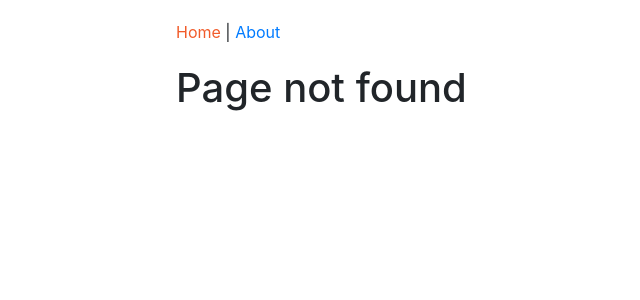
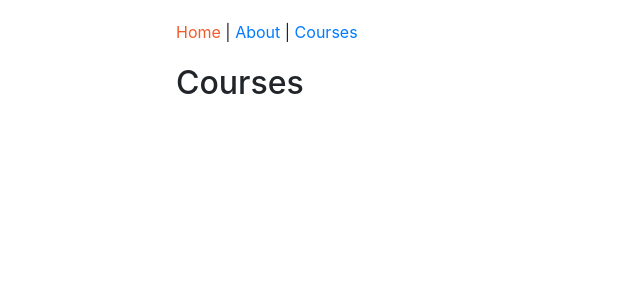
Before and after one commit to tony950819/ReactTypescriptReduxHooks, a React app: page /courses in a window 1280 px wide. Before the commit this address had no page. Shown: the top 300 px of the page, without its empty margins (54-694 px from the left). Built offline with nearby package versions, Linux system fonts and the light colour scheme.

Commit message:
Routing completed

```diff
--- a/src/componets/App.tsx
+++ b/src/componets/App.tsx
@@ -4,6 +4,7 @@ import HomePage from './home/HomePage'
 import AboutPage from './about/AboutPage';
 import Header from './common/Header';
 import PageNotFound from './PageNotFound'
+import CoursesPage  from './courses/CoursesPage';
 function App () {
     return (
         <div className="container-fluid">
@@ -11,6 +12,7 @@ function App () {
              <Switch>
                 <Route exact path="/" component={HomePage} />
                 <Route path="/about" component={AboutPage} />
+                <Route path="/courses" component={CoursesPage} />
                 <Route component={PageNotFound} />
              </Switch>
         </div>
--- a/src/componets/common/Header.tsx
+++ b/src/componets/common/Header.tsx
@@ -13,8 +13,11 @@ function Header () {
             <NavLink to="/" onClick={presionar} id="home"
              activeStyle={active=="home"?activeStyle:null}>Home</NavLink>
              {" | "}
-            <NavLink to="/about" id="about"
+            <NavLink to="/about" id="about"  onClick={presionar}
             activeStyle={active=="about"?activeStyle:null}>About</NavLink>
+              {" | "}
+            <NavLink to="/courses" id="courses"  onClick={presionar}
+            activeStyle={active=="courses"?activeStyle:null}>Courses</NavLink>
         </nav>
 
     )
--- /dev/null
+++ b/src/componets/courses/CoursesPage.tsx
@@ -0,0 +1,10 @@
+import * as React from 'react';
+
+function CoursePage () {
+    return (
+        <>
+         <h2>Courses</h2>
+        </>
+    )
+}
+export default CoursePage;
```
